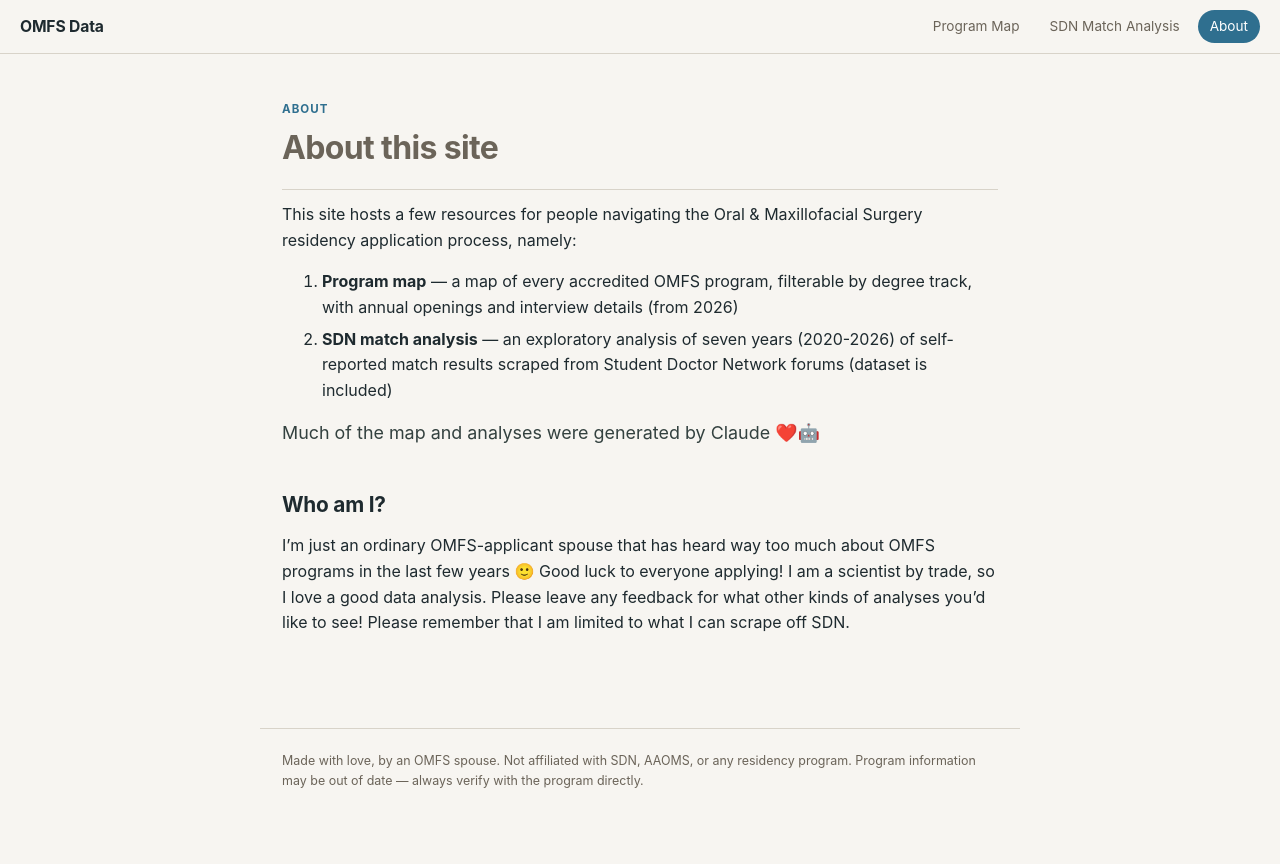
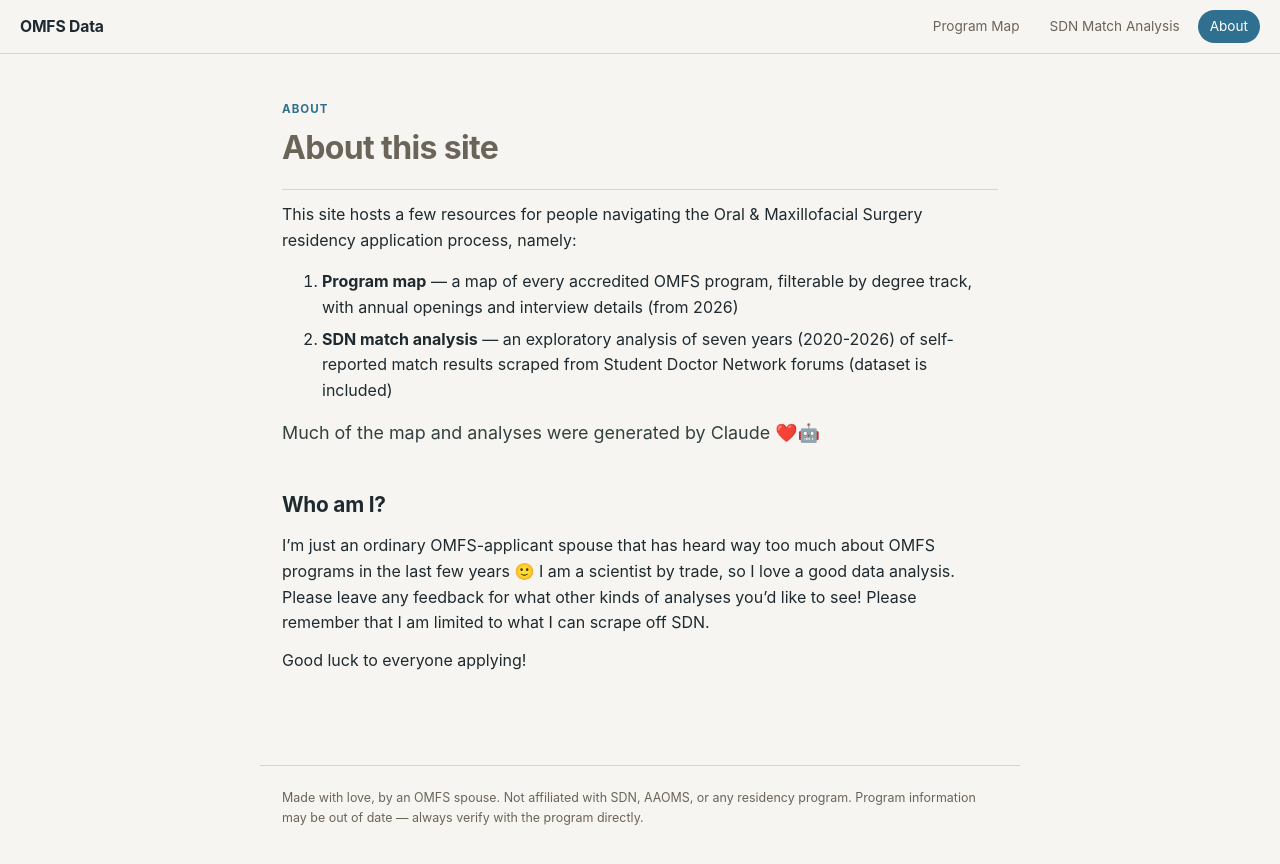
Before and after one commit to omfsdata/data, a Jekyll site: the page built from about.md, in a window 1280 px wide. Shown: the top 864 px of the page. Built offline with Jekyll 4.4.1, drawn with Linux system fonts in a browser that asks for light colours.

```diff
--- a/about.md
+++ b/about.md
@@ -21,4 +21,6 @@ Much of the map and analyses were generated by Claude ❤️🤖
 
 ## Who am I?
 
-I'm just an ordinary OMFS-applicant spouse that has heard way too much about OMFS programs in the last few years 🙂 Good luck to everyone applying! I am a scientist by trade, so I love a good data analysis. Please leave any feedback for what other kinds of analyses you'd like to see! Please remember that I am limited to what I can scrape off SDN.
+I'm just an ordinary OMFS-applicant spouse that has heard way too much about OMFS programs in the last few years 🙂 I am a scientist by trade, so I love a good data analysis. Please leave any feedback for what other kinds of analyses you'd like to see! Please remember that I am limited to what I can scrape off SDN.
+
+Good luck to everyone applying!
```
